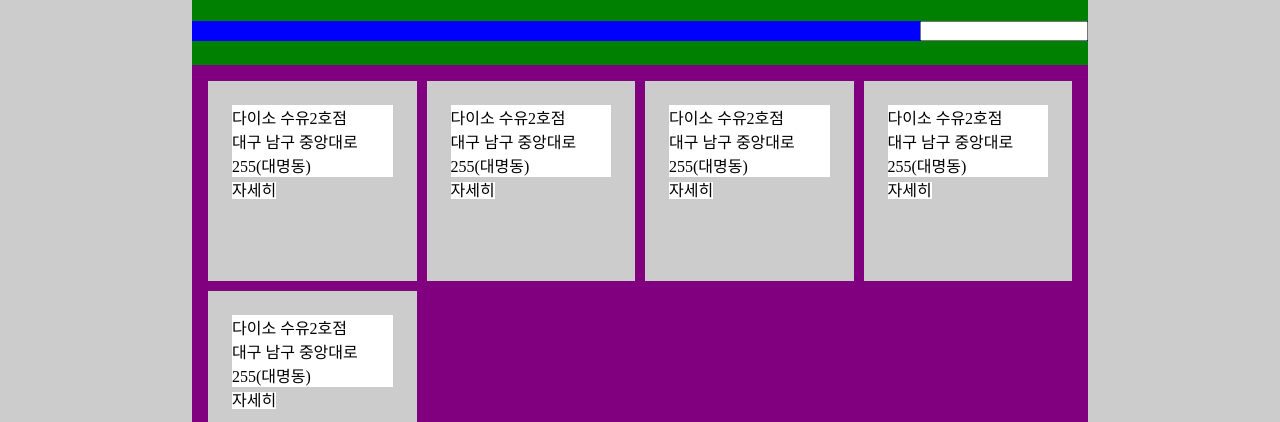
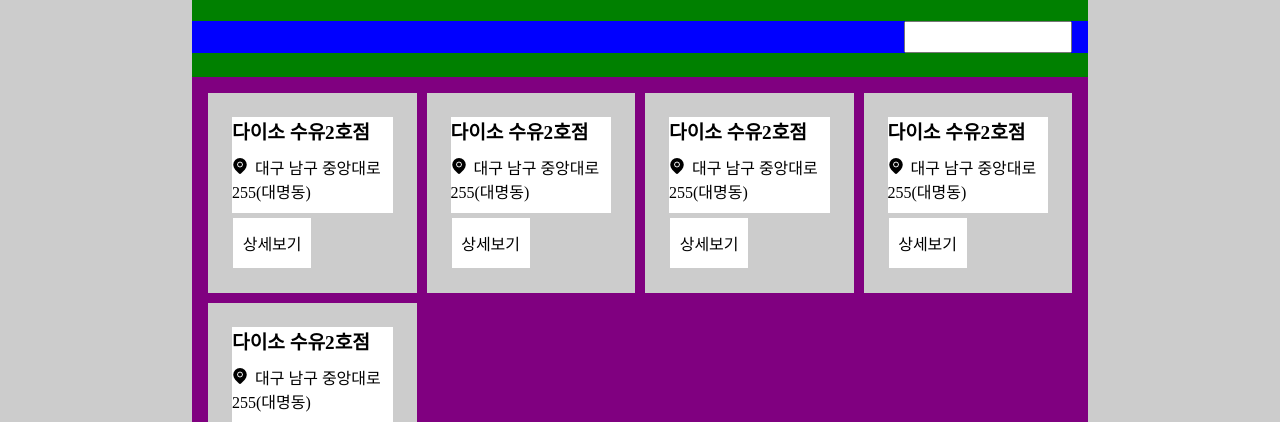
Before and after one commit to cjo3o/p2-jim, a plain HTML site: page html/keep.html in a window 1280 px wide. Shown: the part 378-800 px from the top of the page. Drawn offline with Linux system fonts and the light colour scheme; a web font is replaced by a local one.

Commit message:
로케이션 레이아웃 수정

```diff
--- a/css/keep.css
+++ b/css/keep.css
@@ -154,6 +154,12 @@
     text-align: right;
 }
 
+.keep_search > input {
+    margin-right: 16px;
+    height: 2rem;
+    border-radius: ;
+}
+
 .keep_adr_container {
     background-color: purple;
     padding: 1rem;
@@ -166,21 +172,44 @@
     background-color: #ccc;
     height: 200px;
     padding: 1.5rem;
+    display: flex;
+    flex-direction: column;
+    justify-content: space-between;
 }
 
 .keep_adr_infor {
     background-color: #fff;
 }
 
-.keep_adr > a {
-    background-color: #fff;
-
+.title {
+    font-weight: bold;
+    font-size: 1.2rem;
 }
 
+.location::before {
+    content: url("../images/location.png");
+    margin-right: 7px;
+}
+
+.location {
+    margin: 10px 0;
+}
+
+.keep_adr > a {
+    display: inline-block;
+    background-color: #fff;
+    border: solid 1px #ccc;
+    padding: 13px 0;
+    width: 50%;
+    text-align: center;
+}
+
+.keep_adr > a:hover {
+    background-color: #ffb74c;
+    color: white;
+}
 
 .footer {
-    /*position: absolute;*/
-    /*bottom: 0;*/
     background-color: #343333;
     width: 100%;
     height: 191px;
--- a/html/keep.html
+++ b/html/keep.html
@@ -99,35 +99,35 @@
                             <p class="title">다이소 수유2호점</p>
                             <p class="location">대구 남구 중앙대로 255(대명동)</p>
                         </div>
-                        <a href="">자세히</a>
+                        <a href="">상세보기</a>
                     </div>
                     <div class="keep_adr">
                         <div class="keep_adr_infor">
                             <p class="title">다이소 수유2호점</p>
                             <p class="location">대구 남구 중앙대로 255(대명동)</p>
                         </div>
-                        <a href="">자세히</a>
+                        <a href="">상세보기</a>
                     </div>
                     <div class="keep_adr">
                         <div class="keep_adr_infor">
                             <p class="title">다이소 수유2호점</p>
                             <p class="location">대구 남구 중앙대로 255(대명동)</p>
                         </div>
-                        <a href="">자세히</a>
+                        <a href="">상세보기</a>
                     </div>
                     <div class="keep_adr">
                         <div class="keep_adr_infor">
                             <p class="title">다이소 수유2호점</p>
                             <p class="location">대구 남구 중앙대로 255(대명동)</p>
                         </div>
-                        <a href="">자세히</a>
+                        <a href="">상세보기</a>
                     </div>
                     <div class="keep_adr">
                         <div class="keep_adr_infor">
                             <p class="title">다이소 수유2호점</p>
                             <p class="location">대구 남구 중앙대로 255(대명동)</p>
                         </div>
-                        <a href="">자세히</a>
+                        <a href="">상세보기</a>
                     </div>
                 </div>
             </div>
```
Also changed, not shown: images/location.png (added).
